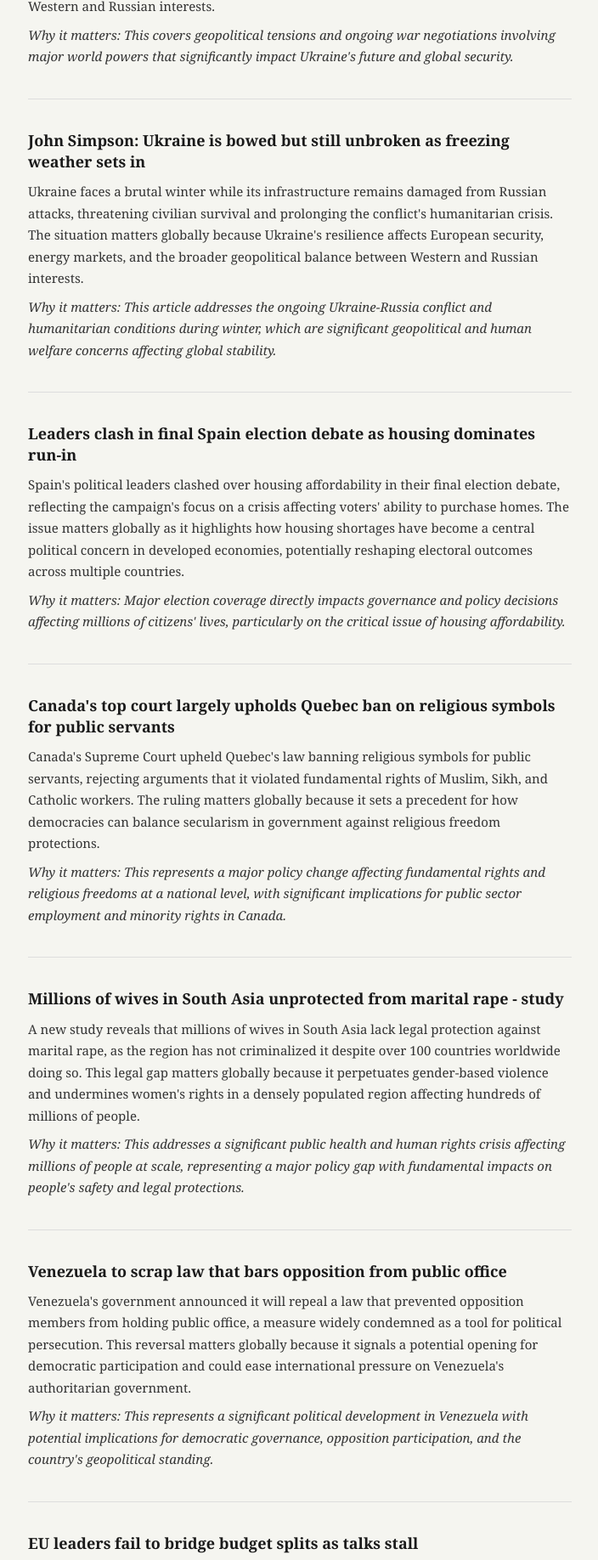
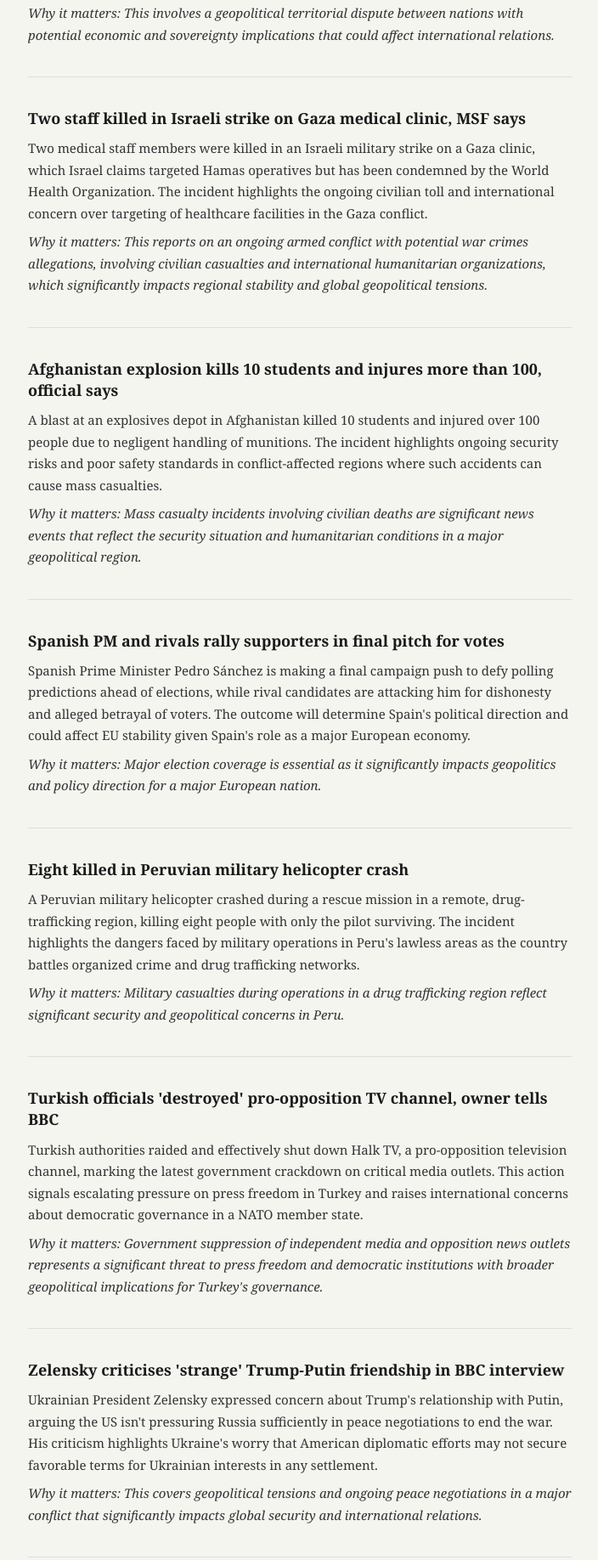
Before and after one commit to bm1815/essential-news, a plain HTML site: page index.html in a window 1280 px wide. Shown: the part 302-2138 px from the top of the page at 85% size, without its empty margins (287-991 px from the left). Drawn offline with Linux system fonts and the light colour scheme.

Commit message:
Update news 2026-11-28

```diff
--- a/index.html
+++ b/index.html
@@ -86,56 +86,56 @@
 
     <header>
         <h1>Essential News</h1>
-        <p>November 27, 2026 — 8 stories that matter</p>
+        <p>November 28, 2026 — 8 stories that matter</p>
     </header>
 
 
     <div class="story">
-        <h2><a href="https://www.bbc.co.uk/news/articles/c820q9wgrpyyo?at_medium=RSS&at_campaign=rss" target="_blank">Zelensky criticises 'strange' Trump-Putin friendship in BBC interview</a></h2>
-        <p>Ukrainian President Zelensky criticized the relationship between Trump and Putin in a BBC interview, expressing concern that the US is not pressuring Russia sufficiently in peace negotiations. This matters globally because US diplomatic engagement is critical to resolving the Ukraine-Russia conflict and shaping the geopolitical balance between Western and Russian interests.</p>
-        <p class="reason">Why it matters: This covers geopolitical tensions and ongoing war negotiations involving major world powers that significantly impact Ukraine's future and global security.</p>
+        <h2><a href="https://www.bbc.co.uk/news/articles/c84gnq3qq9rno?at_medium=RSS&at_campaign=rss" target="_blank">Argentina's bid to stop Falklands oil drilling rejected</a></h2>
+        <p>A UK-Israeli joint venture won approval to explore for oil and gas in the Falkland Islands despite Argentina's attempt to block the project based on its territorial claim to the islands. The decision matters globally because it reinforces the UK's control over the disputed territory and sets a precedent for resource extraction in contested regions.</p>
+        <p class="reason">Why it matters: This involves a geopolitical territorial dispute between nations with potential economic and sovereignty implications that could affect international relations.</p>
     </div>
 
     <div class="story">
-        <h2><a href="https://www.bbc.co.uk/news/articles/c3pw4yrr8kz9o?at_medium=RSS&at_campaign=rss" target="_blank">John Simpson: Ukraine is bowed but still unbroken as freezing weather sets in</a></h2>
-        <p>Ukraine faces a brutal winter while its infrastructure remains damaged from Russian attacks, threatening civilian survival and prolonging the conflict's humanitarian crisis. The situation matters globally because Ukraine's resilience affects European security, energy markets, and the broader geopolitical balance between Western and Russian interests.</p>
-        <p class="reason">Why it matters: This article addresses the ongoing Ukraine-Russia conflict and humanitarian conditions during winter, which are significant geopolitical and human welfare concerns affecting global stability.</p>
+        <h2><a href="https://www.bbc.co.uk/news/articles/cm5y10yydln3o?at_medium=RSS&at_campaign=rss" target="_blank">Two staff killed in Israeli strike on Gaza medical clinic, MSF says</a></h2>
+        <p>Two medical staff members were killed in an Israeli military strike on a Gaza clinic, which Israel claims targeted Hamas operatives but has been condemned by the World Health Organization. The incident highlights the ongoing civilian toll and international concern over targeting of healthcare facilities in the Gaza conflict.</p>
+        <p class="reason">Why it matters: This reports on an ongoing armed conflict with potential war crimes allegations, involving civilian casualties and international humanitarian organizations, which significantly impacts regional stability and global geopolitical tensions.</p>
     </div>
 
     <div class="story">
-        <h2><a href="https://www.bbc.co.uk/news/articles/ckr5gr4g8gn5o?at_medium=RSS&at_campaign=rss" target="_blank">Leaders clash in final Spain election debate as housing dominates run-in</a></h2>
-        <p>Spain's political leaders clashed over housing affordability in their final election debate, reflecting the campaign's focus on a crisis affecting voters' ability to purchase homes. The issue matters globally as it highlights how housing shortages have become a central political concern in developed economies, potentially reshaping electoral outcomes across multiple countries.</p>
-        <p class="reason">Why it matters: Major election coverage directly impacts governance and policy decisions affecting millions of citizens' lives, particularly on the critical issue of housing affordability.</p>
+        <h2><a href="https://www.bbc.co.uk/news/articles/ckp80jyz6dl8o?at_medium=RSS&at_campaign=rss" target="_blank">Afghanistan explosion kills 10 students and injures more than 100, official says</a></h2>
+        <p>A blast at an explosives depot in Afghanistan killed 10 students and injured over 100 people due to negligent handling of munitions. The incident highlights ongoing security risks and poor safety standards in conflict-affected regions where such accidents can cause mass casualties.</p>
+        <p class="reason">Why it matters: Mass casualty incidents involving civilian deaths are significant news events that reflect the security situation and humanitarian conditions in a major geopolitical region.</p>
+    </div>
+
+    <div class="story">
+        <h2><a href="https://www.bbc.co.uk/news/articles/c8wy5p4gdnwvo?at_medium=RSS&at_campaign=rss" target="_blank">Spanish PM and rivals rally supporters in final pitch for votes</a></h2>
+        <p>Spanish Prime Minister Pedro Sánchez is making a final campaign push to defy polling predictions ahead of elections, while rival candidates are attacking him for dishonesty and alleged betrayal of voters. The outcome will determine Spain's political direction and could affect EU stability given Spain's role as a major European economy.</p>
+        <p class="reason">Why it matters: Major election coverage is essential as it significantly impacts geopolitics and policy direction for a major European nation.</p>
+    </div>
+
+    <div class="story">
+        <h2><a href="https://www.bbc.co.uk/news/articles/cwp9d85mlp88o?at_medium=RSS&at_campaign=rss" target="_blank">Eight killed in Peruvian military helicopter crash</a></h2>
+        <p>A Peruvian military helicopter crashed during a rescue mission in a remote, drug-trafficking region, killing eight people with only the pilot surviving. The incident highlights the dangers faced by military operations in Peru's lawless areas as the country battles organized crime and drug trafficking networks.</p>
+        <p class="reason">Why it matters: Military casualties during operations in a drug trafficking region reflect significant security and geopolitical concerns in Peru.</p>
+    </div>
+
+    <div class="story">
+        <h2><a href="https://www.bbc.co.uk/news/articles/cq36gk151xkdo?at_medium=RSS&at_campaign=rss" target="_blank">Turkish officials 'destroyed' pro-opposition TV channel, owner tells BBC</a></h2>
+        <p>Turkish authorities raided and effectively shut down Halk TV, a pro-opposition television channel, marking the latest government crackdown on critical media outlets. This action signals escalating pressure on press freedom in Turkey and raises international concerns about democratic governance in a NATO member state.</p>
+        <p class="reason">Why it matters: Government suppression of independent media and opposition news outlets represents a significant threat to press freedom and democratic institutions with broader geopolitical implications for Turkey's governance.</p>
+    </div>
+
+    <div class="story">
+        <h2><a href="https://www.bbc.co.uk/news/articles/c820q9wgrpyyo?at_medium=RSS&at_campaign=rss" target="_blank">Zelensky criticises 'strange' Trump-Putin friendship in BBC interview</a></h2>
+        <p>Ukrainian President Zelensky expressed concern about Trump's relationship with Putin, arguing the US isn't pressuring Russia sufficiently in peace negotiations to end the war. His criticism highlights Ukraine's worry that American diplomatic efforts may not secure favorable terms for Ukrainian interests in any settlement.</p>
+        <p class="reason">Why it matters: This covers geopolitical tensions and ongoing peace negotiations in a major conflict that significantly impacts global security and international relations.</p>
     </div>
 
     <div class="story">
         <h2><a href="https://www.bbc.co.uk/news/articles/cq3dgpy9lem3o?at_medium=RSS&at_campaign=rss" target="_blank">Canada's top court largely upholds Quebec ban on religious symbols for public servants</a></h2>
-        <p>Canada's Supreme Court upheld Quebec's law banning religious symbols for public servants, rejecting arguments that it violated fundamental rights of Muslim, Sikh, and Catholic workers. The ruling matters globally because it sets a precedent for how democracies can balance secularism in government against religious freedom protections.</p>
-        <p class="reason">Why it matters: This represents a major policy change affecting fundamental rights and religious freedoms at a national level, with significant implications for public sector employment and minority rights in Canada.</p>
-    </div>
-
-    <div class="story">
-        <h2><a href="https://www.bbc.co.uk/news/articles/cw074p95ye5do?at_medium=RSS&at_campaign=rss" target="_blank">Millions of wives in South Asia unprotected from marital rape - study</a></h2>
-        <p>A new study reveals that millions of wives in South Asia lack legal protection against marital rape, as the region has not criminalized it despite over 100 countries worldwide doing so. This legal gap matters globally because it perpetuates gender-based violence and undermines women's rights in a densely populated region affecting hundreds of millions of people.</p>
-        <p class="reason">Why it matters: This addresses a significant public health and human rights crisis affecting millions of people at scale, representing a major policy gap with fundamental impacts on people's safety and legal protections.</p>
-    </div>
-
-    <div class="story">
-        <h2><a href="https://www.bbc.co.uk/news/articles/c58j4pw9xjrlo?at_medium=RSS&at_campaign=rss" target="_blank">Venezuela to scrap law that bars opposition from public office</a></h2>
-        <p>Venezuela's government announced it will repeal a law that prevented opposition members from holding public office, a measure widely condemned as a tool for political persecution. This reversal matters globally because it signals a potential opening for democratic participation and could ease international pressure on Venezuela's authoritarian government.</p>
-        <p class="reason">Why it matters: This represents a significant political development in Venezuela with potential implications for democratic governance, opposition participation, and the country's geopolitical standing.</p>
-    </div>
-
-    <div class="story">
-        <h2><a href="https://www.bbc.co.uk/news/articles/cw4gnm3m9deno?at_medium=RSS&at_campaign=rss" target="_blank">EU leaders fail to bridge budget splits as talks stall</a></h2>
-        <p>EU leaders failed to resolve disagreements over the budget, including disputes over aid to Ukraine, leaving negotiations unresolved. This matters globally because delays in EU budget decisions could affect financial support for Ukraine's defense and slow Europe's unified response to the crisis.</p>
-        <p class="reason">Why it matters: EU budget negotiations directly affect geopolitical support for Ukraine during an active conflict and represent significant policy decisions impacting multiple nations.</p>
-    </div>
-
-    <div class="story">
-        <h2><a href="https://www.bbc.co.uk/news/articles/cq4gnj2ldkyzo?at_medium=RSS&at_campaign=rss" target="_blank">Uganda to withdraw troops from DR Congo town amid diplomatic row</a></h2>
-        <p>Uganda is withdrawing troops from a DR Congo town following diplomatic tensions between the two countries. This matters globally because it could weaken military operations against Islamist militants in the region and signals potential destabilization of East African security cooperation.</p>
-        <p class="reason">Why it matters: This involves geopolitical tensions and military operations in a conflict zone affecting regional stability in Central Africa.</p>
+        <p>Canada's Supreme Court upheld Quebec's law banning religious symbols for public servants, despite challenges from Muslim, Sikh, and Catholic workers who argued it violated their rights. The ruling matters globally because it sets a precedent for how democracies can restrict religious expression in public employment while balancing secular governance with individual freedoms.</p>
+        <p class="reason">Why it matters: This represents a significant policy ruling on religious freedoms and state secularism that affects public sector employment and sets legal precedent for religious accommodation across Canada.</p>
     </div>
 
 
```
